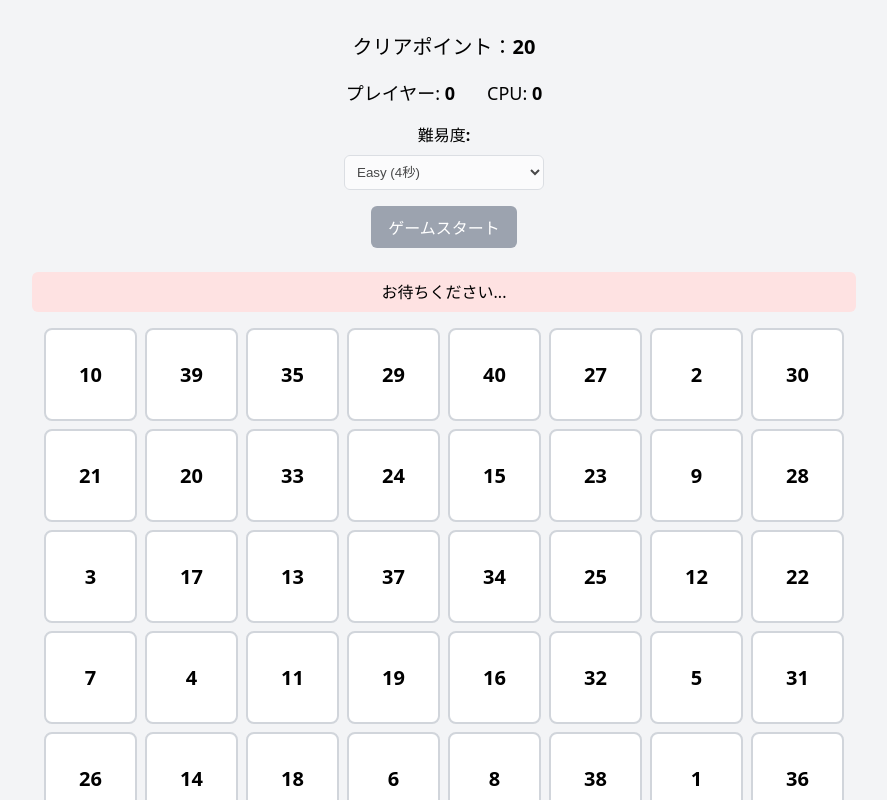
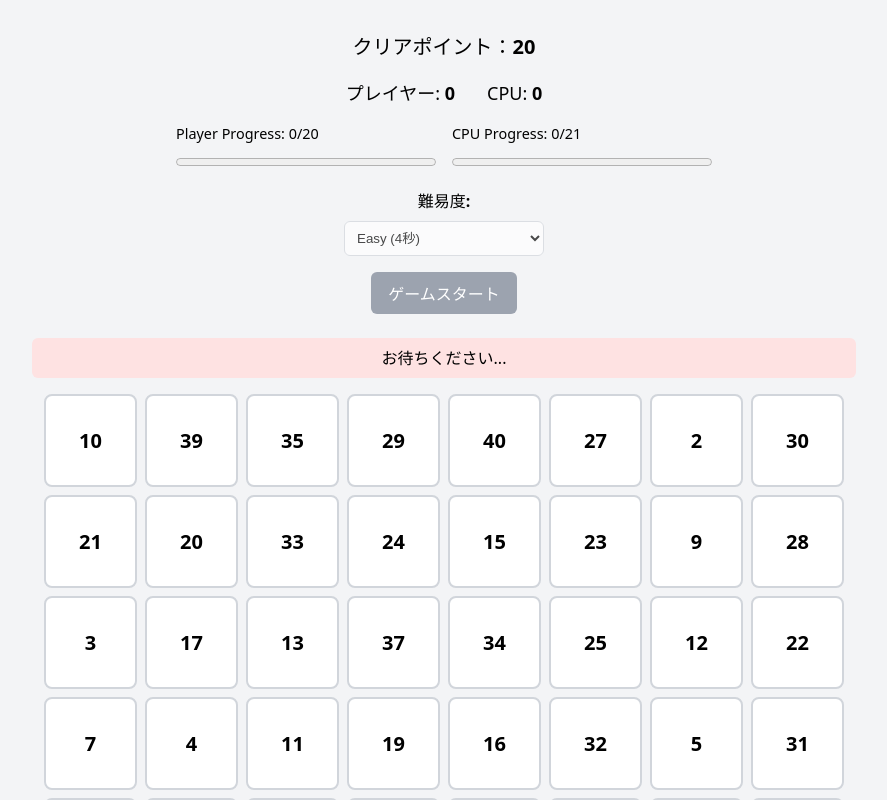
Before and after one commit to saaria/suji-sagashi-v3, a React (Vite) app: page / in a window 1280 px wide. Both pictures are taken after a click on the button "ゲームスタート". Shown: the top 800 px of the page, without its empty margins (0-887 px from the left). Built offline with nearby package versions, Linux system fonts and the light colour scheme.

Commit message:
クリアポイントまでの到達ステータスバーを追加

```diff
--- a/src/App.tsx
+++ b/src/App.tsx
@@ -6,13 +6,16 @@ import { useGameSequence } from './hooks/useGameSequence';
 import { NumberPanel } from './components/NumberPanel';
 import { DifficultySelector } from './components/DifficultySelector';
 import { BadgeGroup } from './components/BadgeGroup';
-import { Difficulty, StatusBadge } from './types/gameTypes';
+import { CLEAR_POINT, Difficulty, StatusBadge, getCpuGameOverScore } from './types/gameTypes';
+
+const MAX_ROUNDS = 40;
 
 function App() {
   // メッセージを表示する状態
   const [message, setMessage] = useState<string>("");
   const [difficulty, setDifficulty] = useState<Difficulty>('Easy');
   const [activeDifficulty, setActiveDifficulty] = useState<Difficulty | null>(null);
+  const [scoreProgressMax, setScoreProgressMax] = useState({ player: 0, cpu: 0 });
   const bgmRef = useRef<HTMLAudioElement | null>(null);
   const cpuGetSeRef = useRef<HTMLAudioElement | null>(null);
   const eventSeRef = useRef<HTMLAudioElement | null>(null);
@@ -94,7 +97,7 @@ function App() {
     onMessage: handleMessage,
     onCpuAction: handleCpuAction,
     difficulty: difficulty,
-    maxRounds: 40
+    maxRounds: MAX_ROUNDS
   });
 
   const activeStatuses: StatusBadge[] = [
@@ -155,6 +158,9 @@ function App() {
   // ゲームスタート時にアクティブな難易度をセット
   const startGame = useCallback(() => {
     setActiveDifficulty(difficulty);
+    const playerMax = CLEAR_POINT[difficulty];
+    const cpuMax = getCpuGameOverScore(difficulty, MAX_ROUNDS);
+    setScoreProgressMax({ player: playerMax, cpu: cpuMax });
     const bgm = bgmRef.current;
     if (bgm) {
       bgm.pause();
@@ -195,6 +201,37 @@ function App() {
               CPU: <span style={{ fontWeight: 'bold' }}>{cpuScore}</span>
             </div>
           </div>
+          {activeDifficulty && (
+            <div style={{
+              display: 'flex',
+              justifyContent: 'center',
+              alignItems: 'center',
+              gap: '1rem',
+              marginBottom: '1rem',
+              color: '#000000'
+            }}>
+              <div style={{ minWidth: '260px', textAlign: 'left' }}>
+                <div style={{ fontSize: '0.9rem', marginBottom: '0.25rem' }}>
+                  Player Progress: {playerScore}/{scoreProgressMax.player}
+                </div>
+                <progress
+                  value={Math.min(playerScore, scoreProgressMax.player)}
+                  max={scoreProgressMax.player || 1}
+                  style={{ width: '100%', height: '1rem' }}
+                />
+              </div>
+              <div style={{ minWidth: '260px', textAlign: 'left' }}>
+                <div style={{ fontSize: '0.9rem', marginBottom: '0.25rem' }}>
+                  CPU Progress: {cpuScore}/{scoreProgressMax.cpu}
+                </div>
+                <progress
+                  value={Math.min(cpuScore, scoreProgressMax.cpu)}
+                  max={scoreProgressMax.cpu || 1}
+                  style={{ width: '100%', height: '1rem' }}
+                />
+              </div>
+            </div>
+          )}
 
           {/* 難易度選択 */}
           <div style={{ maxWidth: '300px', margin: '0 auto', marginBottom: '1rem' }}>
--- a/src/hooks/useGameSequence.ts
+++ b/src/hooks/useGameSequence.ts
@@ -6,6 +6,7 @@ import {
   SHORTEN_DIFFICULTY_SETTINGS,
   EXTEND_CPU_WAIT_SECONDS,
   CLEAR_POINT,
+  getCpuGameOverScore,
   QUICKEN_TRIGGER_TURN,
   SHORTEN_TRIGGER_TURN,
   SHUFFLE_TRIGGER_TURN,
@@ -132,7 +133,7 @@ export const useGameSequence = ({
   }, []);
 
   const shouldEndByCpuLead = useCallback((cpuCurrentScore: number) => {
-    const cpuGameOverScore = maxRounds - CLEAR_POINT[difficulty] + 1;
+    const cpuGameOverScore = getCpuGameOverScore(difficulty, maxRounds);
     return cpuCurrentScore >= cpuGameOverScore;
   }, [difficulty, maxRounds]);
 
--- a/src/types/gameTypes.ts
+++ b/src/types/gameTypes.ts
@@ -27,6 +27,10 @@ export const CLEAR_POINT: Record<Difficulty, number> = {
   Hell: 32
 };
 
+export const getCpuGameOverScore = (difficulty: Difficulty, maxRounds: number): number => {
+  return maxRounds - CLEAR_POINT[difficulty] + 1;
+};
+
 // トリガー発動ターン数の定義
 export const QUICKEN_TRIGGER_TURN = 16;
 export const SHORTEN_TRIGGER_TURN = 21;
```
